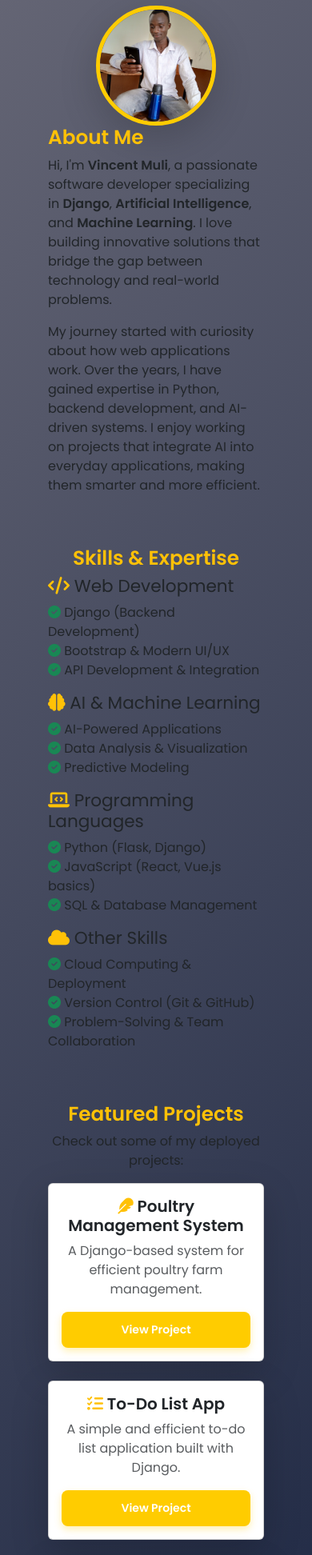
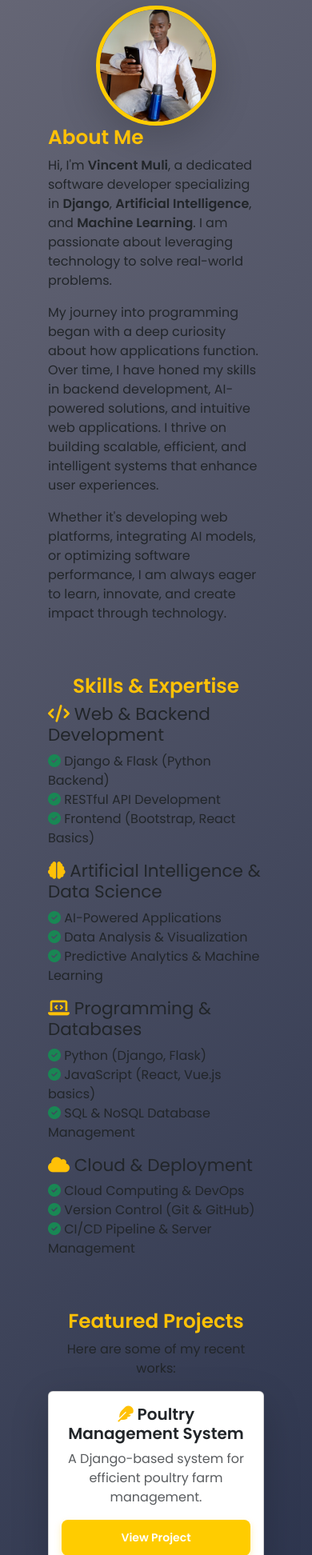
Before and after one commit to vincentiano23/portifolio-django, a Django app: page /about/ in a window 390 px wide. Shown: the part 261-2205 px from the top of the page at 80% size. Run offline with Django 5.2, Linux system fonts and the light colour scheme.

Commit message:
Enhance base.html with a responsive navbar, improved footer with social media links, fluid container layout, and accessibility improvements.

```diff
--- a/portifolio/templates/about.html
+++ b/portifolio/templates/about.html
@@ -10,18 +10,22 @@
             <img src="{% static 'images/vin2.jpg' %}" alt="Vincent Muli" class="profile-img rounded-circle shadow-lg img-fluid">
         </div>
 
-        <!-- About Me -->
+        <!-- About Me Section -->
         <div class="col-lg-8">
             <h2 class="fw-bold text-warning">About Me</h2>
             <p class="text-dark">
-                Hi, I'm <strong>Vincent Muli</strong>, a passionate software developer specializing in
+                Hi, I'm <strong>Vincent Muli</strong>, a dedicated software developer specializing in
                 <strong>Django</strong>, <strong>Artificial Intelligence</strong>, and <strong>Machine Learning</strong>.
-                I love building innovative solutions that bridge the gap between technology and real-world problems.
+                I am passionate about leveraging technology to solve real-world problems.
             </p>
             <p class="text-dark">
-                My journey started with curiosity about how web applications work. Over the years, I have gained expertise
-                in Python, backend development, and AI-driven systems. I enjoy working on projects that integrate AI into
-                everyday applications, making them smarter and more efficient.
+                My journey into programming began with a deep curiosity about how applications function. Over time, I have
+                honed my skills in backend development, AI-powered solutions, and intuitive web applications. I thrive on
+                building scalable, efficient, and intelligent systems that enhance user experiences.
+            </p>
+            <p class="text-dark">
+                Whether it's developing web platforms, integrating AI models, or optimizing software performance,
+                I am always eager to learn, innovate, and create impact through technology.
             </p>
         </div>
     </div>
@@ -33,43 +37,43 @@
         </div>
 
         <div class="col-md-6">
-            <h4 class="text-dark"><i class="fas fa-code text-warning"></i> Web Development</h4>
+            <h4 class="text-dark"><i class="fas fa-code text-warning"></i> Web & Backend Development</h4>
             <ul class="list-unstyled text-dark">
-                <li><i class="fas fa-check-circle text-success"></i> Django (Backend Development)</li>
-                <li><i class="fas fa-check-circle text-success"></i> Bootstrap & Modern UI/UX</li>
-                <li><i class="fas fa-check-circle text-success"></i> API Development & Integration</li>
+                <li><i class="fas fa-check-circle text-success"></i> Django & Flask (Python Backend)</li>
+                <li><i class="fas fa-check-circle text-success"></i> RESTful API Development</li>
+                <li><i class="fas fa-check-circle text-success"></i> Frontend (Bootstrap, React Basics)</li>
             </ul>
 
-            <h4 class="text-dark"><i class="fas fa-brain text-warning"></i> AI & Machine Learning</h4>
+            <h4 class="text-dark"><i class="fas fa-brain text-warning"></i> Artificial Intelligence & Data Science</h4>
             <ul class="list-unstyled text-dark">
                 <li><i class="fas fa-check-circle text-success"></i> AI-Powered Applications</li>
                 <li><i class="fas fa-check-circle text-success"></i> Data Analysis & Visualization</li>
-                <li><i class="fas fa-check-circle text-success"></i> Predictive Modeling</li>
+                <li><i class="fas fa-check-circle text-success"></i> Predictive Analytics & Machine Learning</li>
             </ul>
         </div>
 
         <div class="col-md-6">
-            <h4 class="text-dark"><i class="fas fa-laptop-code text-warning"></i> Programming Languages</h4>
+            <h4 class="text-dark"><i class="fas fa-laptop-code text-warning"></i> Programming & Databases</h4>
             <ul class="list-unstyled text-dark">
-                <li><i class="fas fa-check-circle text-success"></i> Python (Flask, Django)</li>
+                <li><i class="fas fa-check-circle text-success"></i> Python (Django, Flask)</li>
                 <li><i class="fas fa-check-circle text-success"></i> JavaScript (React, Vue.js basics)</li>
-                <li><i class="fas fa-check-circle text-success"></i> SQL & Database Management</li>
+                <li><i class="fas fa-check-circle text-success"></i> SQL & NoSQL Database Management</li>
             </ul>
 
-            <h4 class="text-dark"><i class="fas fa-cloud text-warning"></i> Other Skills</h4>
+            <h4 class="text-dark"><i class="fas fa-cloud text-warning"></i> Cloud & Deployment</h4>
             <ul class="list-unstyled text-dark">
-                <li><i class="fas fa-check-circle text-success"></i> Cloud Computing & Deployment</li>
+                <li><i class="fas fa-check-circle text-success"></i> Cloud Computing & DevOps</li>
                 <li><i class="fas fa-check-circle text-success"></i> Version Control (Git & GitHub)</li>
-                <li><i class="fas fa-check-circle text-success"></i> Problem-Solving & Team Collaboration</li>
+                <li><i class="fas fa-check-circle text-success"></i> CI/CD Pipeline & Server Management</li>
             </ul>
         </div>
     </div>
 
-    <!-- Featured Deployed Projects Section -->
+    <!-- Featured Projects Section -->
     <div class="row mt-5">
         <div class="col-md-12 text-center">
             <h2 class="fw-bold text-warning">Featured Projects</h2>
-            <p class="text-dark">Check out some of my deployed projects:</p>
+            <p class="text-dark">Here are some of my recent works:</p>
         </div>
 
         <div class="col-md-4">
@@ -91,7 +95,7 @@
         <div class="col-md-4">
             <div class="card shadow-lg p-3 mb-4 text-center">
                 <h5 class="fw-bold text-dark"><i class="fas fa-birthday-cake text-warning"></i> Happy Birthday App</h5>
-                <p class="text-muted">A fun and interactive birthday celebration web app.</p>
+                <p class="text-muted">An interactive web app for celebrating birthdays online.</p>
                 <a href="https://happybirthdaytome.onrender.com" class="btn btn-outline-primary btn-sm" target="_blank">View Project</a>
             </div>
         </div>
@@ -99,6 +103,8 @@
 
     <!-- Call to Action -->
     <div class="text-center mt-5">
+        <h3 class="fw-bold text-dark">Want to collaborate?</h3>
+        <p class="text-muted">I'm always open to new opportunities and collaborations. Let's build something amazing together!</p>
         <a href="{% url 'projects' %}" class="btn btn-warning btn-lg shadow-lg">Explore My Work</a>
         <a href="{% url 'contact' %}" class="btn btn-outline-dark btn-lg shadow-lg ms-3">Get in Touch</a>
     </div>
--- a/portifolio/templates/base.html
+++ b/portifolio/templates/base.html
@@ -21,6 +21,7 @@
             --text-color: #212529;
         }
 
+        /* Theme styles */
         [data-theme="blue"] {
             --primary-color: #007bff;
             --secondary-color: #0056b3;
@@ -69,6 +70,21 @@
             background-color: var(--secondary-color);
             color: white;
         }
+
+        footer {
+            background-color: var(--secondary-color);
+            color: white;
+            padding: 20px 0;
+        }
+
+        footer a {
+            color: white;
+            text-decoration: none;
+        }
+
+        footer a:hover {
+            text-decoration: underline;
+        }
     </style>
 </head>
 <body>
@@ -76,7 +92,7 @@
     <nav class="navbar navbar-expand-lg navbar-dark shadow">
         <div class="container">
             <a class="navbar-brand fw-bold text-warning" href="{% url 'home' %}">Vincent Muli</a>
-            <button class="navbar-toggler" type="button" data-bs-toggle="collapse" data-bs-target="#navbarNav">
+            <button class="navbar-toggler" type="button" data-bs-toggle="collapse" data-bs-target="#navbarNav" aria-controls="navbarNav" aria-expanded="false" aria-label="Toggle navigation">
                 <span class="navbar-toggler-icon"></span>
             </button>
             <div class="collapse navbar-collapse" id="navbarNav">
@@ -84,14 +100,11 @@
                     <li class="nav-item"><a class="nav-link fw-medium text-light" href="{% url 'about' %}">About</a></li>
                     <li class="nav-item"><a class="nav-link fw-medium text-light" href="{% url 'projects' %}">Projects</a></li>
                     <li class="nav-item"><a class="nav-link fw-medium text-light" href="{% url 'contact' %}">Contact</a></li>
-                    <li class="nav-item"><a class="nav-link fw-medium text-light" href="{% url 'certifications' %}">Certifications</a></li>
-
-                    <!-- Theme Selector Dropdown -->
-                    <li class="nav-item dropdown">
+                    <li class="nav-item"><a class="nav-link fw-medium text-light" href="{% url 'certifications' %}">Certifications</a></li <li class="nav-item dropdown">
                         <a class="nav-link dropdown-toggle text-warning" href="#" id="themeDropdown" role="button" data-bs-toggle="dropdown" aria-expanded="false">
                             <i class="fas fa-palette"></i> Theme
                         </a>
-                        <ul class="dropdown-menu">
+                        <ul class="dropdown-menu" aria-labelledby="themeDropdown">
                             <li><a class="dropdown-item theme-option" data-theme="default" href="#">Default</a></li>
                             <li><a class="dropdown-item theme-option" data-theme="blue" href="#">Blue</a></li>
                             <li><a class="dropdown-item theme-option" data-theme="green" href="#">Green</a></li>
@@ -108,8 +121,14 @@
         {% block content %}{% endblock %}
     </main>
 
-    <footer class="footer mt-4">
-        <p>© 2025 Vincent Muli | Powered by AI</p>
+    <footer class="footer mt-4 text-center">
+        <div class="container">
+            <p>© 2025 Vincent Muli | Powered by AI</p>
+            <ul class="list-inline">
+                <li class="list-inline-item"><a href="https://www.linkedin.com/in/vincent-muthiani-125025250" target="_blank">LinkedIn</a></li>
+                <li class="list-inline-item"><a href="{% url 'privacy_policy' %}">Privacy Policy</a></li>
+            </ul>
+        </div>
     </footer>
 
     <!-- Bootstrap JS -->
--- a/portifolio/urls.py
+++ b/portifolio/urls.py
@@ -8,4 +8,5 @@ urlpatterns = [
     path('projects/', views.projects, name='projects'),
     path('contact/', contact_view, name='contact'),
     path('certifications/', views.certifications, name='certifications'),
+     path('privacy-policy/', views.privacy_policy, name='privacy_policy'),
 ]
--- a/portifolio/views.py
+++ b/portifolio/views.py
@@ -43,3 +43,6 @@ def contact_view(request):
         form = ContactForm()
 
     return render(request, 'contact.html', {'form': form})
+
+def privacy_policy(request):
+    return render(request, 'privacy_policy.html')
```
Also changed, not shown: portifolio/templates/privacy_policy.html (added, +46 -0 lines).
